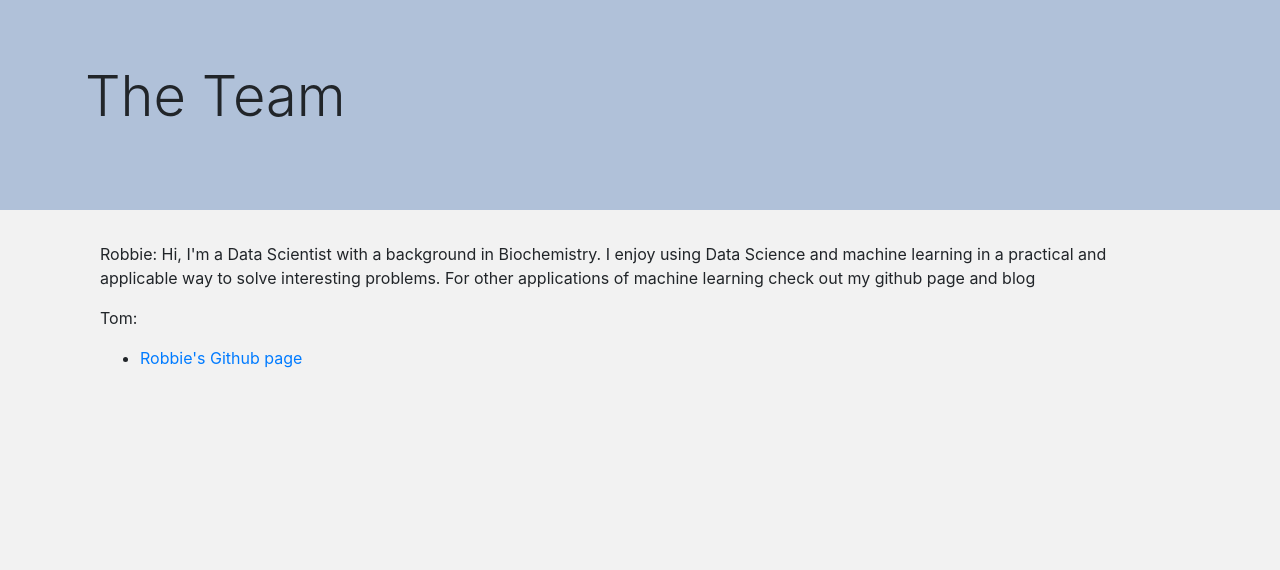
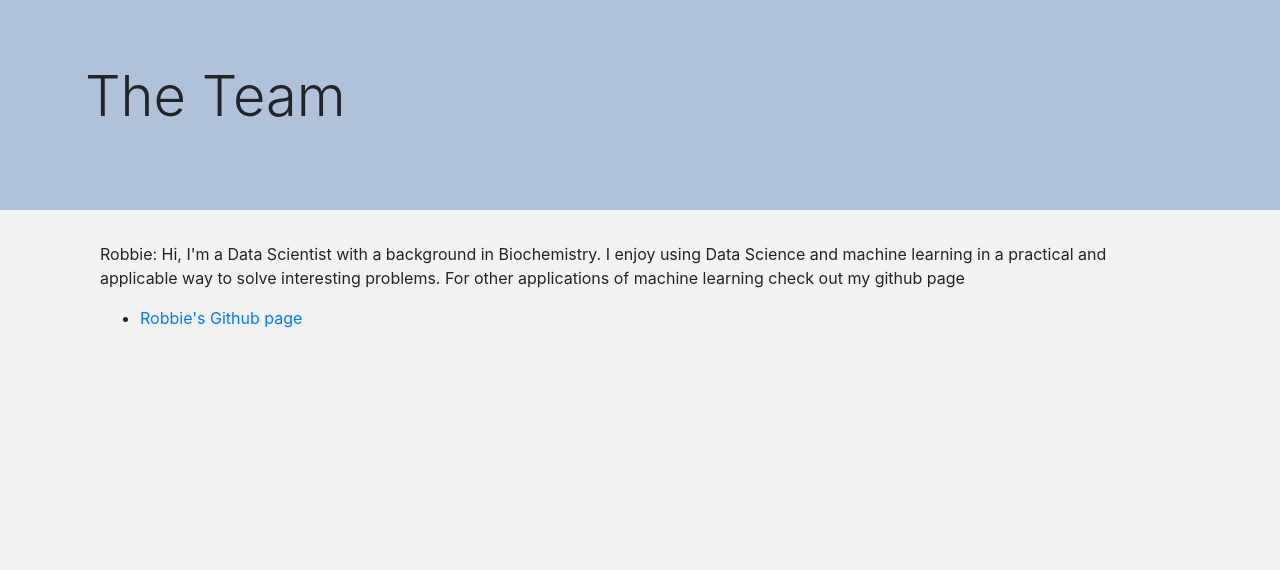
Before and after one commit to Robbie632/archeoApp_basic, a Flask app: page /about_the_developer in a window 1280 px wide. Shown: the part 77-647 px from the top of the page. Run offline with Flask 2, Linux system fonts and the light colour scheme; parts of the project's set-up code (start-up, migrations or seed data) failed here and were passed over; some libraries are stand-ins or nearby versions.

Commit message:
chnged text on github page link

```diff
--- a/app/templates/about_the_developer.html
+++ b/app/templates/about_the_developer.html
@@ -19,8 +19,7 @@
   </div>
 </div>
 <div style = "margin-left: 100px; margin-right: 100px;">
-	<p>Robbie: Hi, I'm a Data Scientist with a background in Biochemistry. I enjoy using Data Science and machine learning in a practical and applicable way to solve interesting problems. For other applications of machine learning check out my github page and blog</p>
-    <p>Tom:</p>
+	<p>Robbie: Hi, I'm a Data Scientist with a background in Biochemistry. I enjoy using Data Science and machine learning in a practical and applicable way to solve interesting problems. For other applications of machine learning check out my github page</p>
 
 
 	<ul>
--- a/app/templates/visualisation_details.html
+++ b/app/templates/visualisation_details.html
@@ -21,7 +21,7 @@
 	<p>Projections are coloured according to the chalk site the samples were taken from.</p>
 	<p>The visualisations were created using Python and the Python library Sklearn and this website-application was created using the Python library Flask</p>
 	<p>The code for the model and this website-application can be found at the following link</p>
-	<a href="https://github.com/Robbie632/archeoApp_basic">https://github.com/Robbie632/nlpApp</a>
+	<a href="https://github.com/Robbie632/archeoApp_basic">https://github.com/Robbie632/archeoApp_basic</a>
 </div>
 
 {%endblock%}
```
